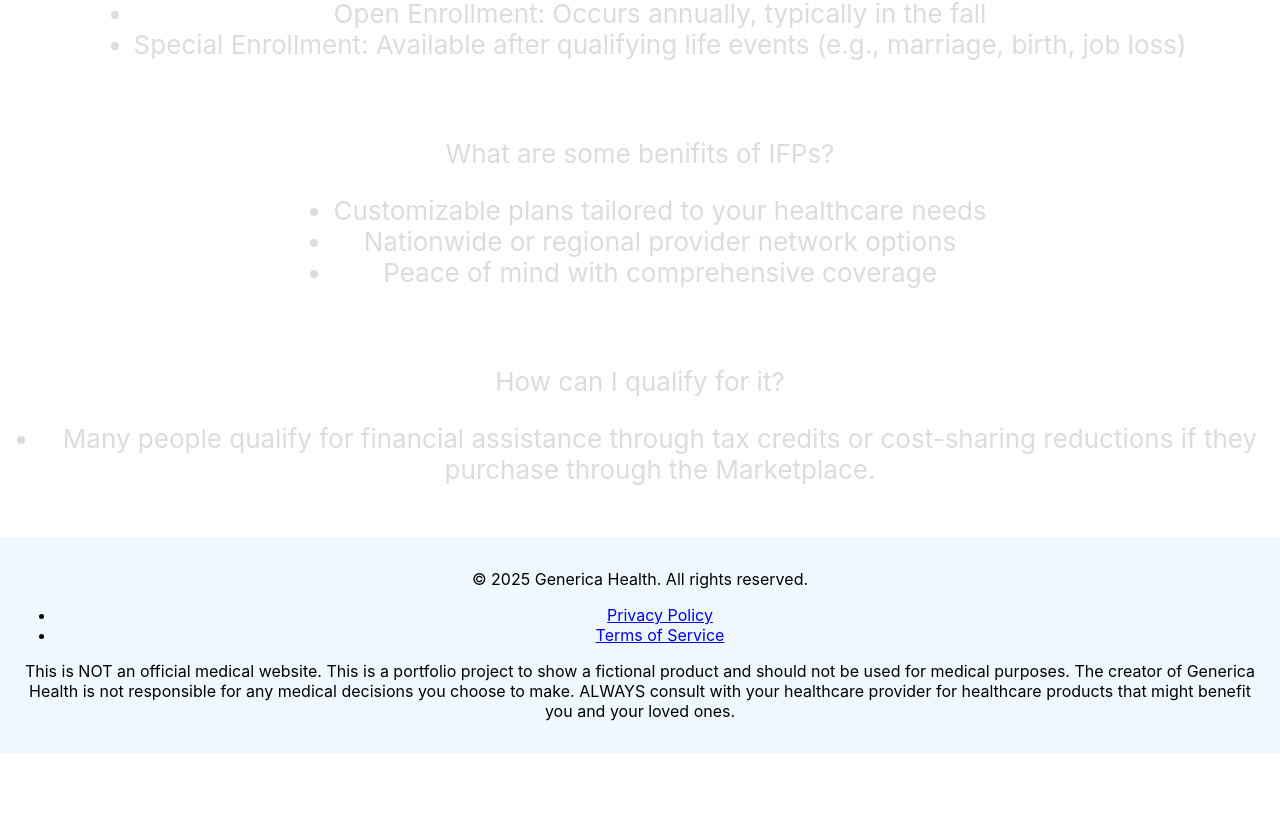
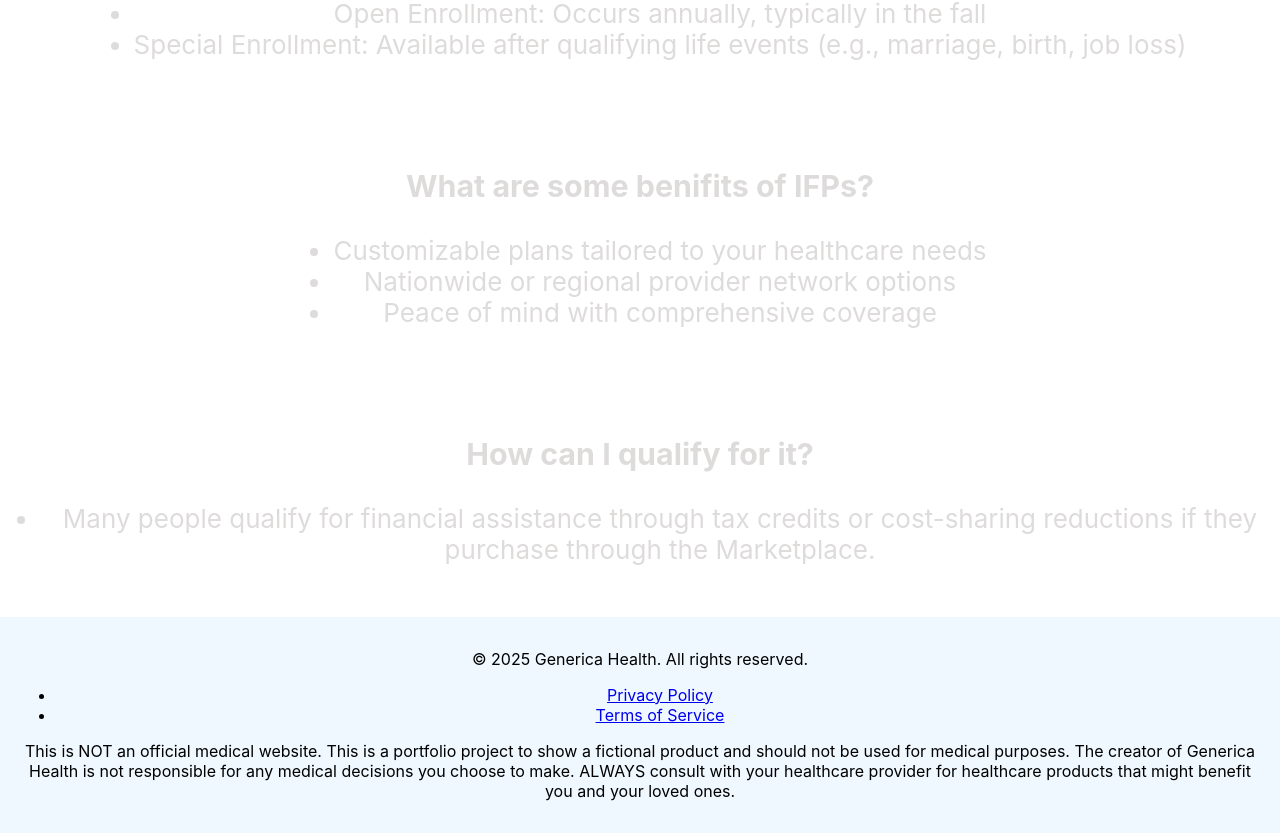
Before and after one commit to RickyFig17/Generica-Health, a React (Create React App) app: page /ifp in a window 1280 px wide. Shown: the part 2556-3389 px from the top of the page. Before the commit the page ends 3309 px from the top, so only its background shows below. Built offline with nearby package versions, Linux system fonts and the light colour scheme.

Commit message:
changing header

```diff
--- a/src/Ifp.js
+++ b/src/Ifp.js
@@ -104,7 +104,7 @@ function IfpParagraph() {
         </ul>
       </p>
       <p>
-        What are some benifits of IFPs?
+        <h3> What are some benifits of IFPs?</h3>
         <ul>
           <li>Customizable plans tailored to your healthcare needs</li>
           <li>Nationwide or regional provider network options</li>
@@ -112,7 +112,7 @@ function IfpParagraph() {
         </ul>
       </p>
       <p>
-        How can I qualify for it?
+        <h3>How can I qualify for it?</h3>
         <ul>
           <li>
             Many people qualify for financial assistance through tax credits or
```
